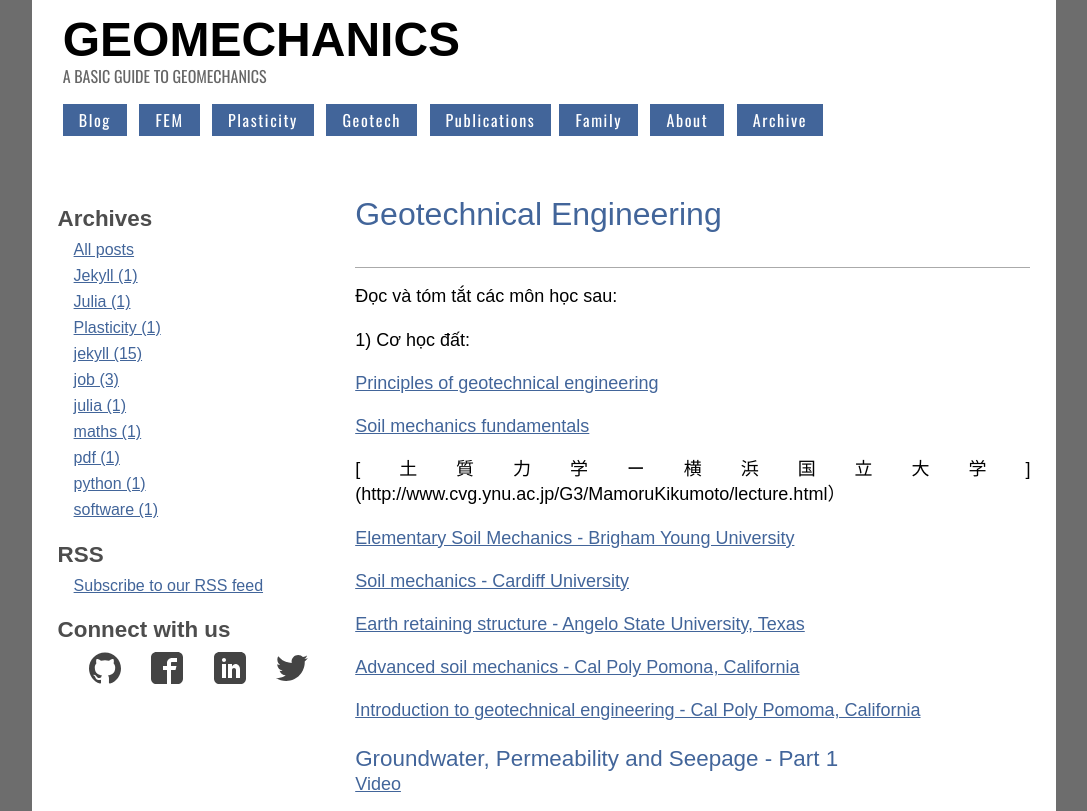
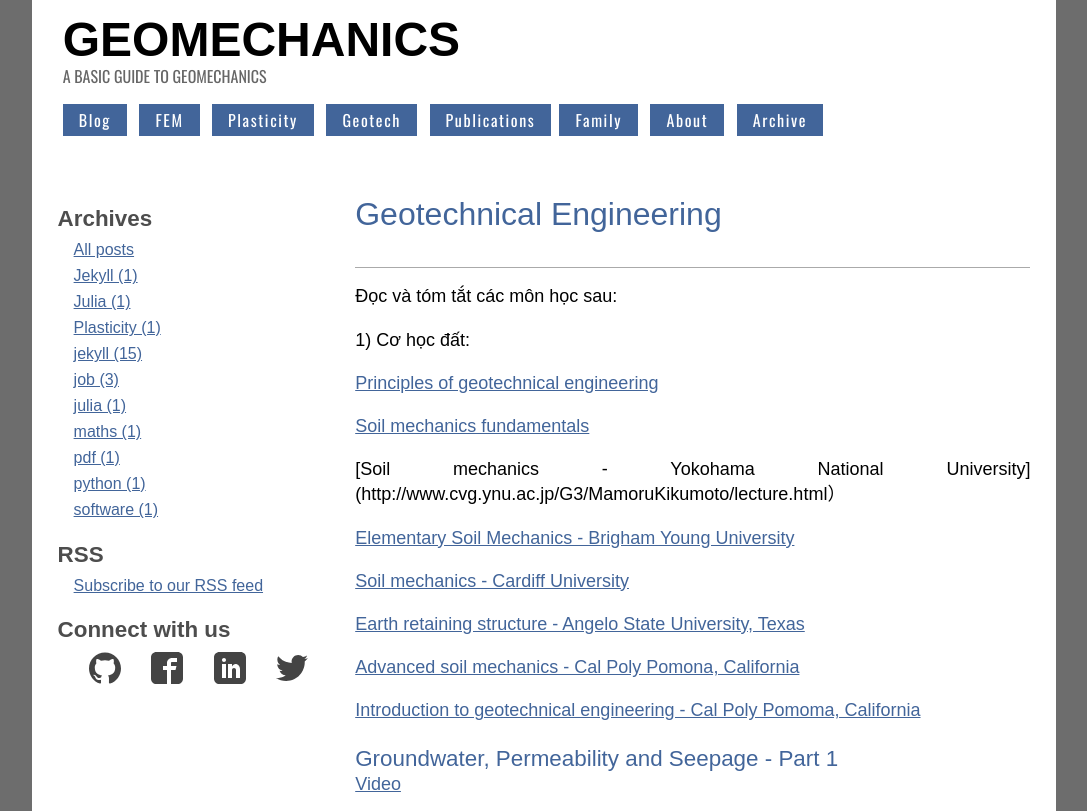
Before and after one commit to quangvunp/geomechanics, a Jekyll site: the page built from geotech.md, in a window 1280 px wide and 900 px high, cut to the strip 0-811 px from the top of the window. Shown: the whole strip, without its empty margins (96-1183 px from the left). Built offline with Jekyll 4.4.1, drawn with Linux system fonts in a browser that asks for light colours.

Commit message:
Update geotech.md

```diff
--- a/geotech.md
+++ b/geotech.md
@@ -11,7 +11,7 @@ title: Geotechnical Engineering
 
 [Soil mechanics fundamentals](https://drive.google.com/file/d/1xV_BsPy_KEqNbuCej4ZXmPWtTuObS186/view?usp=sharing)
 
-[土質力学ー横浜国立大学](http://www.cvg.ynu.ac.jp/G3/MamoruKikumoto/lecture.html）
+[Soil mechanics - Yokohama National University](http://www.cvg.ynu.ac.jp/G3/MamoruKikumoto/lecture.html）
 
 [Elementary Soil Mechanics - Brigham Young University](https://www.youtube.com/watch?v=_arD9SDTK74&list=PLzBZ3hmMnx1KUOu8ZQItF7J2Stdo0tjhG)
 
```
